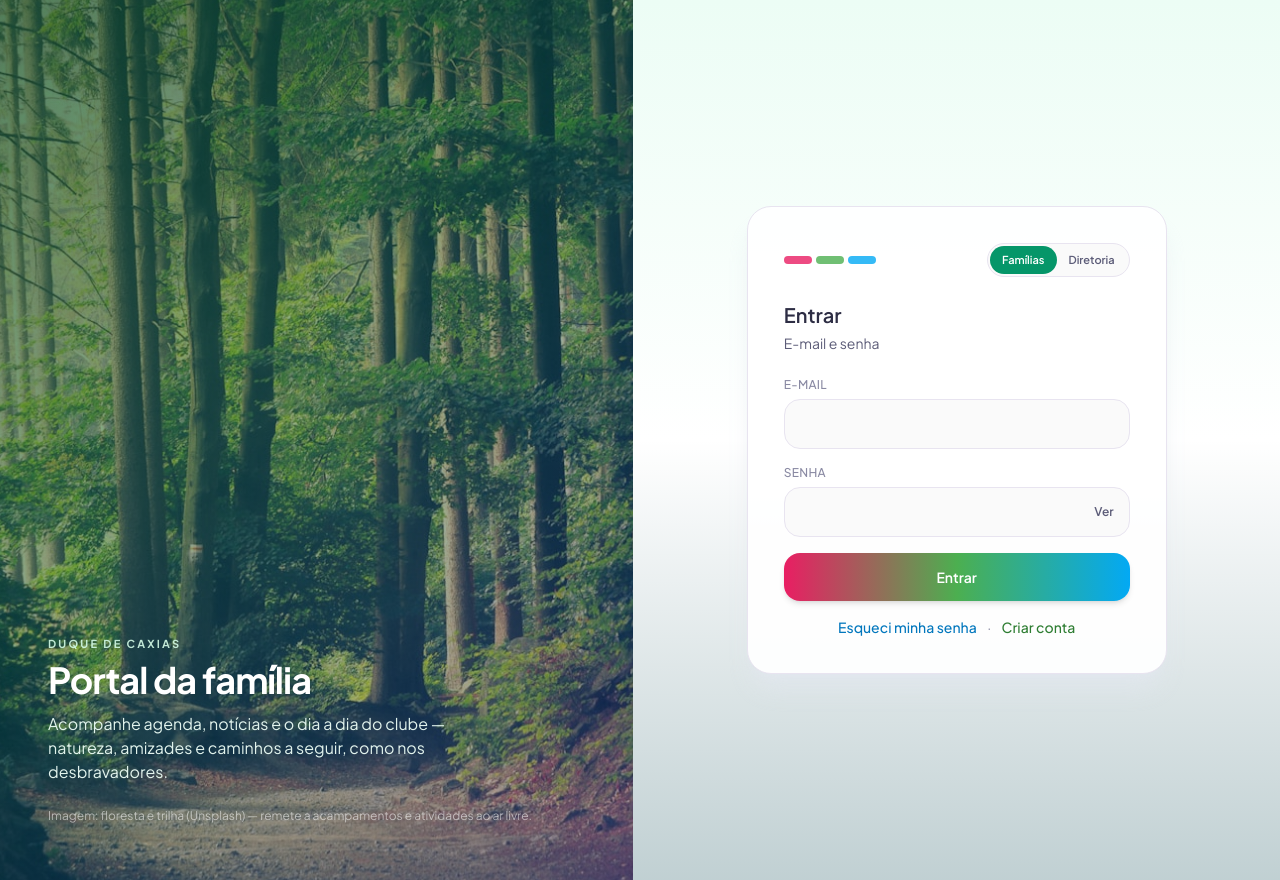
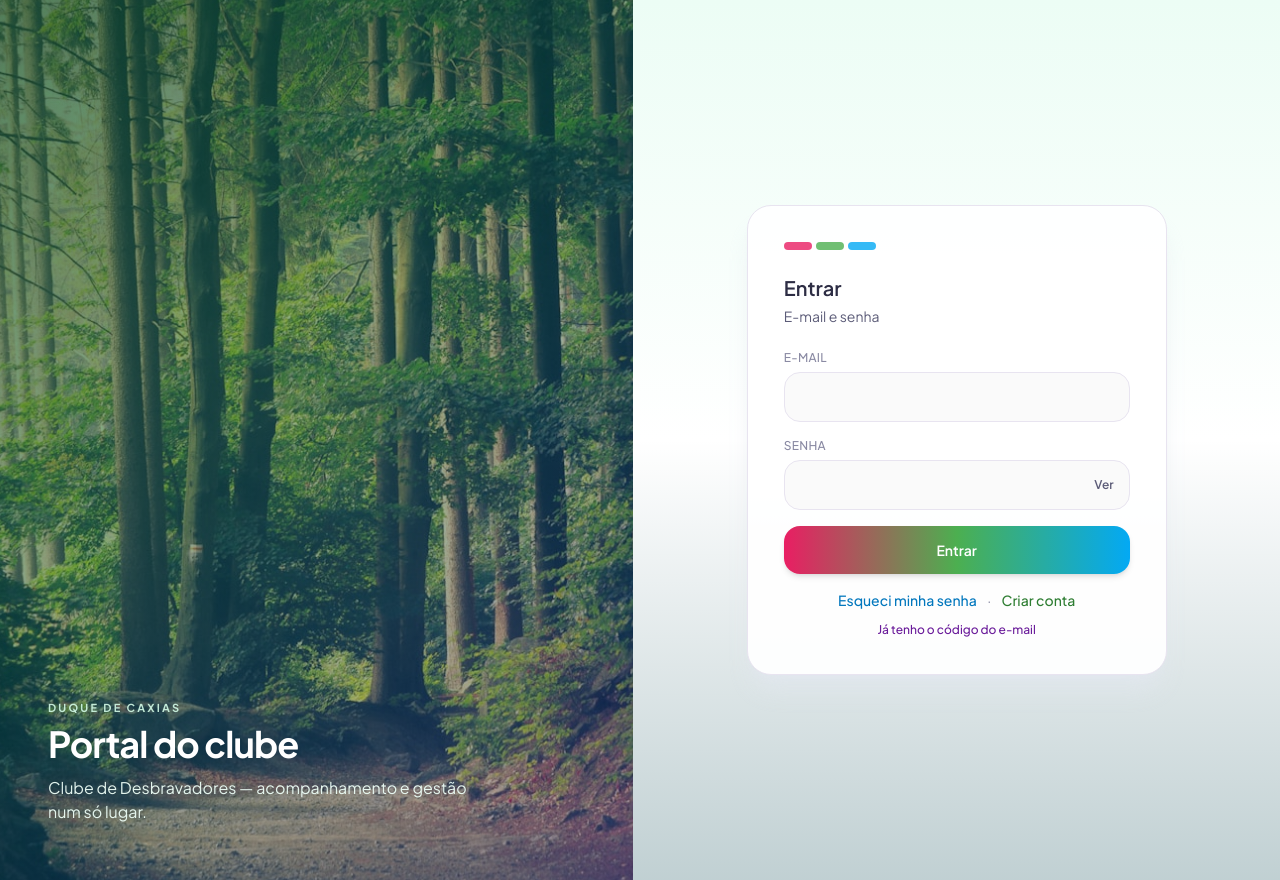
Before and after one commit to SleepRe280/clube-desbravadores, a Flask app: page /login in a window 1280 px wide. Run offline with Flask 3, Linux system fonts and the light colour scheme; some libraries are stand-ins or nearby versions.

Commit message:
Atualição com sistema de token de verificação e modificação na parte visual

```diff
--- a/app/models.py
+++ b/app/models.py
@@ -55,6 +55,7 @@ class EmailConfirmationToken(db.Model):
     id = db.Column(db.Integer, primary_key=True)
     user_id = db.Column(db.Integer, db.ForeignKey("users.id"), nullable=False, index=True)
     token = db.Column(db.String(64), unique=True, nullable=False, index=True)
+    confirmation_code = db.Column(db.String(10), unique=True, nullable=True, index=True)
     expires_at = db.Column(db.DateTime, nullable=False)
     created_at = db.Column(db.DateTime, default=datetime.utcnow)
 
--- a/app/templates/auth/forgot_password.html
+++ b/app/templates/auth/forgot_password.html
@@ -39,7 +39,7 @@
           Continuar
         </button>
       </form>
-      <a href="{{ url_for('auth.login', portal='familia') }}" class="text-sm text-[var(--text-muted)] hover:underline mt-4 inline-block font-medium">← Voltar ao login</a>
+      <a href="{{ url_for('auth.login') }}" class="text-sm text-[var(--text-muted)] hover:underline mt-4 inline-block font-medium">← Voltar ao login</a>
     </div>
   </body>
 </html>
--- a/app/templates/auth/login.html
+++ b/app/templates/auth/login.html
@@ -3,9 +3,7 @@
   <head>
     <meta charset="utf-8" />
     <meta name="viewport" content="width=device-width, initial-scale=1, viewport-fit=cover" />
-    <title>
-      {% if login_portal == "diretoria" %}Entrar — Diretoria{% else %}Entrar — Famílias{% endif %}
-    </title>
+    <title>Entrar — Portal do clube</title>
     <link rel="stylesheet" href="{{ url_for('static', filename='css/app.css') }}" />
     <script src="https://cdn.tailwindcss.com"></script>
     <link rel="preconnect" href="https://fonts.googleapis.com" />
@@ -18,87 +16,63 @@
       body {
         font-family: "Plus Jakarta Sans", system-ui, sans-serif;
       }
+      .auth-visual::after {
+        content: "";
+        position: absolute;
+        inset: 0;
+        z-index: 1;
+        background: linear-gradient(
+          135deg,
+          rgba(15, 81, 50, 0.72) 0%,
+          rgba(13, 99, 90, 0.45) 45%,
+          rgba(30, 64, 175, 0.35) 100%
+        );
+      }
     </style>
   </head>
-  <body
-    class="auth-shell antialiased flex flex-col lg:flex-row min-h-screen min-h-[100dvh] {% if login_portal == 'diretoria' %}auth-shell--diretoria bg-slate-950{% else %}auth-shell--familia bg-emerald-950{% endif %}"
-  >
+  <body class="auth-shell antialiased flex flex-col lg:flex-row min-h-screen min-h-[100dvh] bg-emerald-950">
     <div class="auth-visual relative order-2 lg:order-1 lg:flex-[1.15] min-h-[220px] sm:min-h-[280px] lg:min-h-0 overflow-hidden">
       <img
         src="{{ url_for('static', filename='img/login-nature.jpg') }}"
-        alt="Trilha entre árvores em floresta — natureza e acampamento"
+        alt=""
         class="absolute inset-0 h-full w-full object-cover object-center scale-105"
         decoding="async"
       />
       <div class="absolute inset-0 z-[2] flex flex-col justify-end p-6 sm:p-10 lg:p-12 text-white pb-8 lg:pb-14">
-        {% if login_portal == "diretoria" %}
-        <p class="text-[11px] font-bold uppercase tracking-[0.2em] text-indigo-200/90">Clube de Desbravadores</p>
-        <h1 class="mt-2 text-2xl sm:text-3xl lg:text-4xl font-bold tracking-tight text-white drop-shadow-sm">
-          Painel da diretoria
-        </h1>
-        <p class="mt-3 max-w-md text-sm sm:text-base text-slate-200/95 leading-relaxed">
-          Gestão do clube com foco e clareza — o mesmo espírito de serviço em acampamento e na comunidade.
-        </p>
-        {% else %}
         <p class="text-[11px] font-bold uppercase tracking-[0.2em] text-emerald-100/90">Duque de Caxias</p>
         <h1 class="mt-2 text-2xl sm:text-3xl lg:text-4xl font-bold tracking-tight text-white drop-shadow-sm">
-          Portal da família
+          Portal do clube
         </h1>
         <p class="mt-3 max-w-md text-sm sm:text-base text-emerald-50/95 leading-relaxed">
-          Acompanhe agenda, notícias e o dia a dia do clube — natureza, amizades e caminhos a seguir, como nos
-          desbravadores.
-        </p>
-        {% endif %}
-        <p class="mt-6 text-[10px] sm:text-xs text-white/55">
-          Imagem: floresta e trilha (Unsplash) — remete a acampamentos e atividades ao ar livre.
+          Clube de Desbravadores — acompanhamento e gestão num só lugar.
         </p>
       </div>
     </div>
 
     <div
-      class="order-1 lg:order-2 flex flex-1 flex-col justify-center px-5 py-8 sm:px-8 sm:py-10 lg:px-12 lg:py-16 {% if login_portal == 'diretoria' %}bg-gradient-to-b from-slate-900 via-slate-900 to-slate-950{% else %}bg-gradient-to-b from-emerald-50 via-white to-sky-50/80{% endif %}"
+      class="order-1 lg:order-2 flex flex-1 flex-col justify-center px-5 py-8 sm:px-8 sm:py-10 lg:px-12 lg:py-16 bg-gradient-to-b from-emerald-50 via-white to-sky-50/80"
     >
       <div class="mx-auto w-full max-w-[420px]">
         <div
-          class="rounded-3xl border p-7 sm:p-9 shadow-xl {% if login_portal == 'diretoria' %}border-slate-700/80 bg-slate-900/95 text-slate-100 shadow-black/30{% else %}border-[var(--border-pastel)] bg-white/95 text-[var(--text-primary)] shadow-slate-200/60{% endif %}"
+          class="rounded-3xl border border-[var(--border-pastel)] bg-white/95 text-[var(--text-primary)] p-7 sm:p-9 shadow-xl shadow-slate-200/60"
         >
-          <div class="flex flex-wrap items-center justify-between gap-3 mb-6">
-            <div class="flex gap-1">
-              <span class="h-2 w-7 rounded-full {% if login_portal == 'diretoria' %}bg-indigo-400{% else %}bg-[#e91e63]/80{% endif %}"></span>
-              <span class="h-2 w-7 rounded-full {% if login_portal == 'diretoria' %}bg-violet-400{% else %}bg-[#4caf50]/80{% endif %}"></span>
-              <span class="h-2 w-7 rounded-full {% if login_portal == 'diretoria' %}bg-sky-400{% else %}bg-[#03a9f4]/80{% endif %}"></span>
-            </div>
-            <div class="flex rounded-full border p-0.5 text-[11px] font-semibold {% if login_portal == 'diretoria' %}border-slate-600 bg-slate-800/80{% else %}border-[var(--border-pastel)] bg-[#fafafa]{% endif %}">
-              <a
-                href="{% if next_url %}{{ url_for('auth.login', portal='familia', next=next_url) }}{% else %}{{ url_for('auth.login', portal='familia') }}{% endif %}"
-                class="rounded-full px-3 py-1.5 transition {% if login_portal != 'diretoria' %}bg-emerald-600 text-white{% else %}text-slate-400 hover:text-white{% endif %}"
-                >Famílias</a
-              >
-              <a
-                href="{% if next_url %}{{ url_for('auth.login', portal='diretoria', next=next_url) }}{% else %}{{ url_for('auth.login', portal='diretoria') }}{% endif %}"
-                class="rounded-full px-3 py-1.5 transition {% if login_portal == 'diretoria' %}bg-indigo-500 text-white shadow-sm{% else %}text-[var(--text-secondary)] hover:bg-white{% endif %}"
-                >Diretoria</a
-              >
-            </div>
+          <div class="flex gap-1 mb-6">
+            <span class="h-2 w-7 rounded-full bg-[#e91e63]/80"></span>
+            <span class="h-2 w-7 rounded-full bg-[#4caf50]/80"></span>
+            <span class="h-2 w-7 rounded-full bg-[#03a9f4]/80"></span>
           </div>
 
-          <h2 class="text-xl font-semibold {% if login_portal == 'diretoria' %}text-white{% else %}text-[var(--text-primary)]{% endif %}">
-            Entrar
-          </h2>
-          <p class="text-sm mt-1 {% if login_portal == 'diretoria' %}text-slate-400{% else %}text-[var(--text-secondary)]{% endif %}">
-            E-mail e senha
-          </p>
+          <h2 class="text-xl font-semibold text-[var(--text-primary)]">Entrar</h2>
+          <p class="text-sm mt-1 text-[var(--text-secondary)]">E-mail e senha</p>
 
           {% include "partials/flash.html" %}
 
           <form method="post" class="mt-6 space-y-4">
-            <input type="hidden" name="portal" value="{{ login_portal }}" />
             {% if next_url %}
             <input type="hidden" name="next" value="{{ next_url }}" />
             {% endif %}
             <div>
-              <label
-                class="block text-xs font-medium uppercase tracking-wide mb-1.5 {% if login_portal == 'diretoria' %}text-slate-400{% else %}text-[var(--text-muted)]{% endif %}"
+              <label class="block text-xs font-medium text-[var(--text-muted)] uppercase tracking-wide mb-1.5"
                 >E-mail</label
               >
               <input
@@ -106,12 +80,11 @@
                 type="email"
                 autocomplete="email"
                 required
-                class="w-full rounded-2xl border px-4 py-3 outline-none transition {% if login_portal == 'diretoria' %}border-slate-600 bg-slate-800/80 text-slate-100 placeholder:text-slate-500 focus:border-indigo-400 focus:ring-2 focus:ring-indigo-500/30{% else %}border-[var(--border-pastel)] bg-[#fafafa] text-[var(--text-primary)] focus:border-[#7e57c2] focus:ring-2 focus:ring-[#f3e5f5]{% endif %}"
+                class="w-full rounded-2xl border border-[var(--border-pastel)] bg-[#fafafa] px-4 py-3 text-[var(--text-primary)] focus:border-[#7e57c2] focus:ring-2 focus:ring-[#f3e5f5] outline-none transition"
               />
             </div>
             <div>
-              <label
-                class="block text-xs font-medium uppercase tracking-wide mb-1.5 {% if login_portal == 'diretoria' %}text-slate-400{% else %}text-[var(--text-muted)]{% endif %}"
+              <label class="block text-xs font-medium text-[var(--text-muted)] uppercase tracking-wide mb-1.5"
                 >Senha</label
               >
               <div class="relative">
@@ -121,12 +94,12 @@
                   type="password"
                   autocomplete="current-password"
                   required
-                  class="w-full rounded-2xl border pl-4 pr-12 py-3 outline-none transition {% if login_portal == 'diretoria' %}border-slate-600 bg-slate-800/80 text-slate-100 focus:border-emerald-500/80 focus:ring-2 focus:ring-emerald-500/20{% else %}border-[var(--border-pastel)] bg-[#fafafa] text-[var(--text-primary)] focus:border-[#4caf50] focus:ring-2 focus:ring-[#e8f5e9]{% endif %}"
+                  class="w-full rounded-2xl border border-[var(--border-pastel)] bg-[#fafafa] pl-4 pr-12 py-3 text-[var(--text-primary)] focus:border-[#4caf50] focus:ring-2 focus:ring-[#e8f5e9] outline-none transition"
                 />
                 <button
                   type="button"
                   id="toggle-password"
-                  class="absolute right-2 top-1/2 -translate-y-1/2 rounded-xl px-2 py-1.5 text-xs font-semibold min-h-[40px] {% if login_portal == 'diretoria' %}text-slate-400 hover:bg-slate-700 hover:text-white{% else %}text-[var(--text-secondary)] hover:bg-[#f3e5f5] hover:text-[#6a1b9a]{% endif %}"
+                  class="absolute right-2 top-1/2 -translate-y-1/2 rounded-xl px-2 py-1.5 text-xs font-semibold text-[var(--text-secondary)] hover:bg-[#f3e5f5] hover:text-[#6a1b9a] min-h-[40px]"
                   aria-label="Mostrar ou ocultar senha"
                   aria-pressed="false"
                 >
@@ -136,50 +109,27 @@
             </div>
             <button
               type="submit"
-              class="w-full py-3.5 rounded-2xl font-semibold text-sm text-white shadow-md transition hover:opacity-95 {% if login_portal == 'diretoria' %}bg-gradient-to-r from-indigo-600 via-violet-600 to-sky-600{% else %}bg-gradient-to-r from-[#e91e63] via-[#4caf50] to-[#03a9f4]{% endif %}"
+              class="w-full py-3.5 rounded-2xl font-semibold text-sm text-white bg-gradient-to-r from-[#e91e63] via-[#4caf50] to-[#03a9f4] hover:opacity-95 shadow-md transition"
             >
               Entrar
             </button>
           </form>
 
-          <p class="text-center mt-4 text-sm {% if login_portal == 'diretoria' %}text-slate-400{% endif %}">
-            <a
-              href="{{ url_for('auth.forgot_password') }}"
-              class="{% if login_portal == 'diretoria' %}text-sky-400 hover:underline{% else %}text-[#0277bd] font-medium hover:underline{% endif %}"
+          <p class="text-center mt-4 text-sm">
+            <a href="{{ url_for('auth.forgot_password') }}" class="text-[#0277bd] font-medium hover:underline"
               >Esqueci minha senha</a
             >
-            {% if login_portal != "diretoria" %}
             <span class="text-[var(--text-muted)] mx-2">·</span>
             <a href="{{ url_for('auth.register') }}" class="text-[#2e7d32] font-medium hover:underline">Criar conta</a>
-            {% endif %}
+          </p>
+          <p class="text-center mt-3 text-xs text-[var(--text-muted)]">
+            <a href="{{ url_for('auth.confirm_registration_code') }}" class="text-[#6a1b9a] font-medium hover:underline"
+              >Já tenho o código do e-mail</a
+            >
           </p>
         </div>
       </div>
     </div>
-    <style>
-      .auth-visual::after {
-        content: "";
-        position: absolute;
-        inset: 0;
-        z-index: 1;
-      }
-      .auth-shell--familia .auth-visual::after {
-        background: linear-gradient(
-          135deg,
-          rgba(15, 81, 50, 0.72) 0%,
-          rgba(13, 99, 90, 0.45) 45%,
-          rgba(30, 64, 175, 0.35) 100%
-        );
-      }
-      .auth-shell--diretoria .auth-visual::after {
-        background: linear-gradient(
-          145deg,
-          rgba(15, 23, 42, 0.88) 0%,
-          rgba(49, 46, 129, 0.78) 50%,
-          rgba(30, 58, 138, 0.55) 100%
-        );
-      }
-    </style>
     <script>
       (function () {
         var input = document.getElementById("login-password");
```
Also changed, not shown: app/__init__.py (+8 -4 lines), app/auth.py (+85 -32 lines), app/db_migrate.py (+16 -0 lines), app/templates/auth/confirm_registration.html (added, +62 -0 lines), app/templates/auth/register.html (+9 -3 lines).
